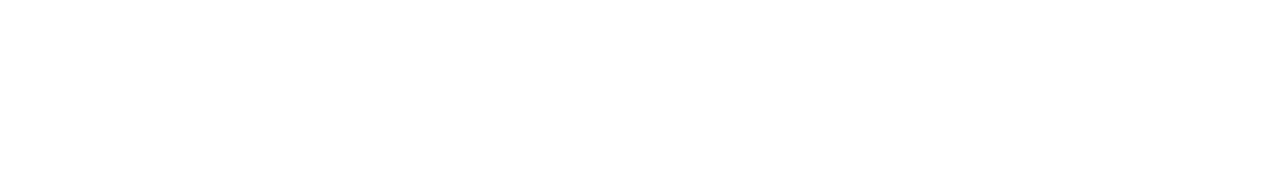
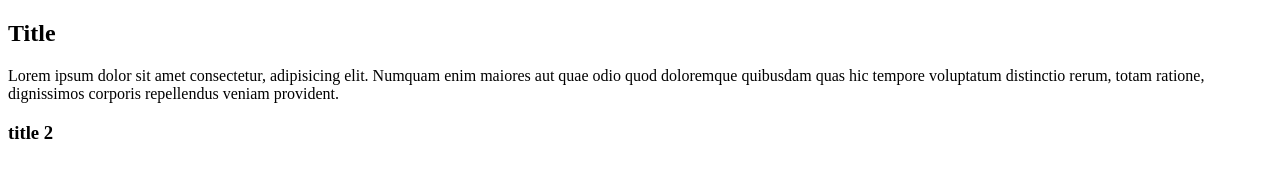
Before and after one commit to mohamilin/lat-git-2, a plain HTML site: page index.html in a window 1280 px wide. Drawn offline with Linux system fonts and the light colour scheme.

Commit message:
update content

```diff
--- a/index.html
+++ b/index.html
@@ -7,6 +7,11 @@
     <title>Document</title>
 </head>
 <body>
+    <!-- arisandi -->
+    <h2>Title</h2>
+    <p>Lorem ipsum dolor sit amet consectetur, adipisicing elit. Numquam enim maiores aut quae odio quod doloremque quibusdam quas hic tempore voluptatum distinctio rerum, totam ratione, dignissimos corporis repellendus veniam provident.</p>
 
+    <!-- subhan -->
+    <h3>title 2</h3>
 </body>
 </html>
```
